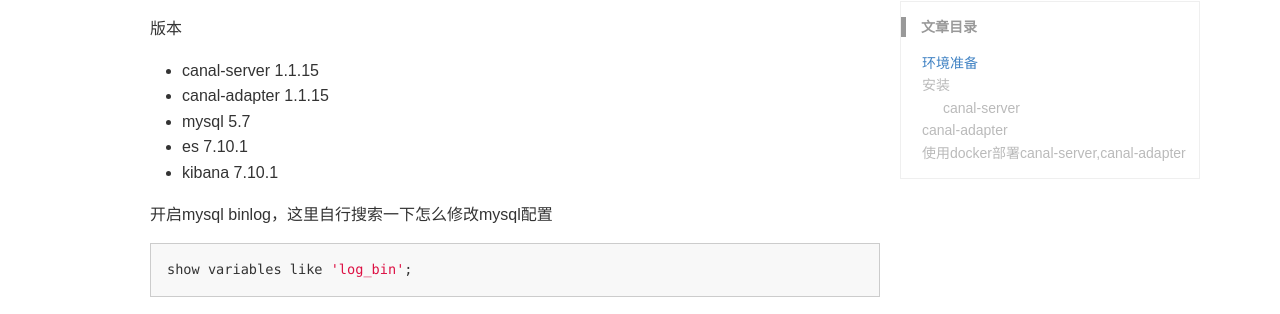
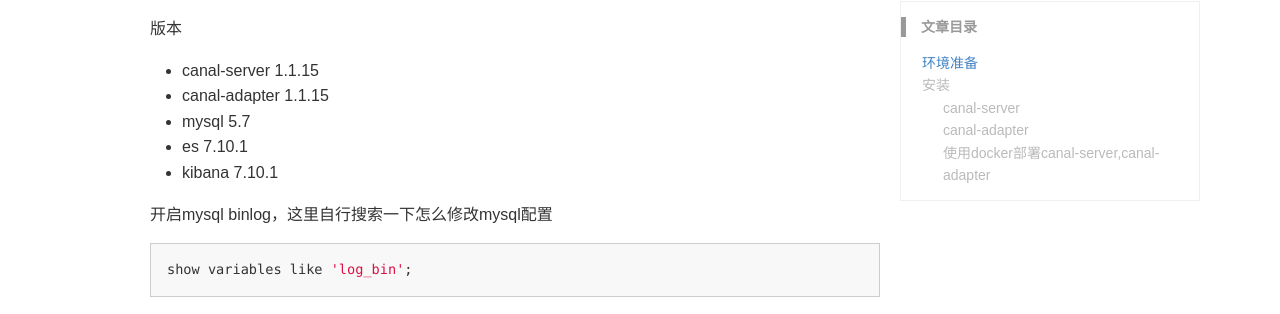
Before and after one commit to onefeng/onefeng.github.io, a Jekyll site: the page built from _posts/2021-11-03-canal部署及使用.md, in a window 1280 px wide. Shown: the part 359-673 px from the top of the page. Built offline with Jekyll 4.4.1, drawn with Linux system fonts in a browser that asks for light colours; some web fonts are replaced; comment, search, counter and statistics services are not loaded.

````diff
--- a/_posts/2021-11-03-canal部署及使用.md
+++ b/_posts/2021-11-03-canal部署及使用.md
@@ -166,7 +166,7 @@ canal.mq.partition=0
 sh bin/startup.sh
 ```
 
-## canal-adapter
+### canal-adapter
 
 依次运行下面命令
 ```shell
@@ -279,7 +279,7 @@ esMapping:
 curl http://192.168.10.69:8081/etl/es7/eskey/mohurd_apt.yml -X POST
 ```
 
-## 使用docker部署canal-server,canal-adapter
+### 使用docker部署canal-server,canal-adapter
 
 ```shell
 docker run --name canal-server -p 11111:11111 -m 1024m
````
